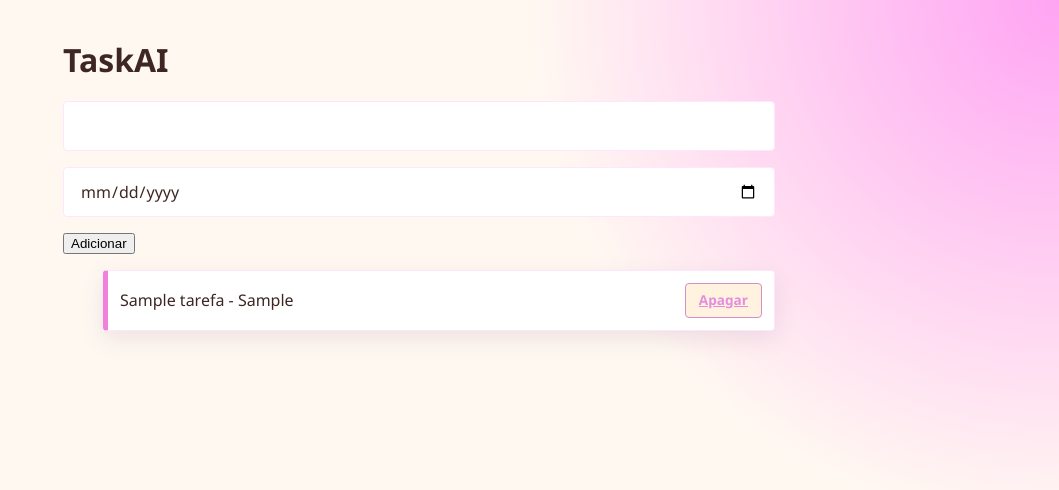
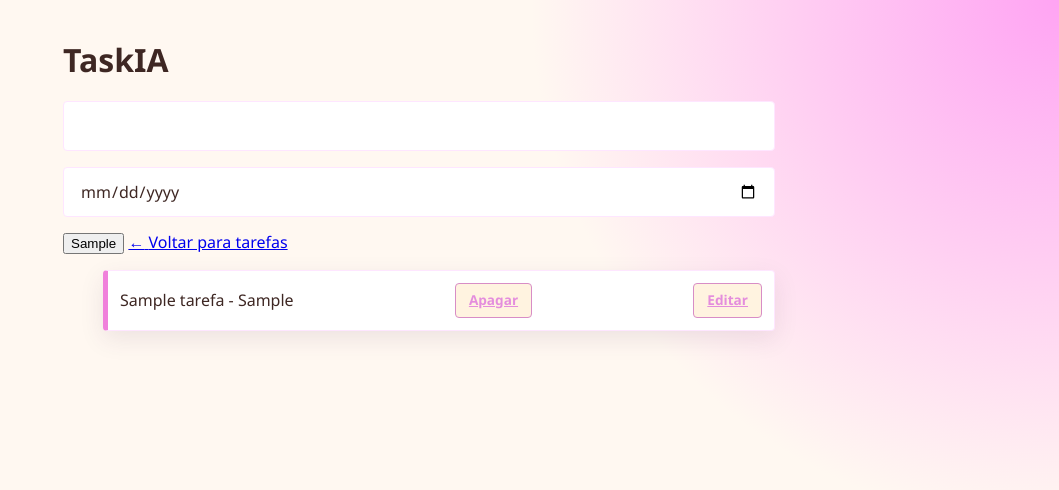
Before and after one commit to suellensanches/tarefas_mvc_Flask, a Flask app: template src/tarefas/templates/base.html in a window 1280 px wide. Shown: the top 490 px of the page, without its empty margins (221-1280 px from the left). Run offline with Flask 3, Linux system fonts and the light colour scheme; the template is opened without the code that fills it: most values are stand-ins (such as "Sample title", 1, 10 or a date in 2020).

Commit message:
Editar tarefas

```diff
--- a/src/tarefas/app.py
+++ b/src/tarefas/app.py
@@ -16,8 +16,8 @@ def test():
 def home():
 
     if request.method == 'POST':
-        titulo_form = request.form['tituloTarefa'] # casa com o nome do input no form
-        data_conclusao_form = request.form['dataConclusao'] # Casa com o nome do input no form
+        titulo_form = request.form['tituloTarefa'] # Casa com o nome do input no form
+        data_conclusao_form = request.form['dataConclusao']
 
         data_corrigida = data_conclusao_form or None
 
@@ -29,19 +29,48 @@ def home():
 
         return redirect(url_for('home'))
 
-    tarefas = Tarefa.listarTarefas()
+    tarefas= Tarefa.listarTarefas()
 
-    return render_template('base.html',
-                           titulo_da_pagina='Home',
-                           tarefas_da_pagina=tarefas
-                           )
+    return render_template(
+        'base.html',
+        titulo_da_pagina='Minha lista',
+        tarefas_da_pagina=tarefas,
+        button_submit="Adicionar",
+        botao_voltar="display: none",
+    )
 
-# Crie uma nova funcionalidade para apagar cada uma das tarefas cadastradas
 @app.route('/delete/<int:id>')
 def apagar_id_especificado(id):
     Tarefa.apagarTarefa(id)
 
     return redirect('/')
 
+@app.route('/edit/<int:id_tarefa>', methods=['GET', 'POST'])
+def editar_id_especificado(id_tarefa):
+
+    if request.method == 'POST':
+        titulo_form = request.form['tituloTarefa']
+        data_conclusao_form = request.form['dataConclusao']
+
+        data_corrigida = data_conclusao_form or None
+
+        tarefa = Tarefa(
+            titulo=titulo_form,
+            id=id_tarefa,
+            data_conclusao=data_corrigida
+        )
+
+        tarefa.editarTarefas()
+
+        return redirect(url_for('home'))
+    return render_template(
+        "base.html",
+        titulo_da_pagina="Minha lista de tarefas",
+        tarefas_da_pagina={"titulo_tarefa:": None, "data_conclusao": None},
+        button_submit="Atualizar",
+        lista="display: none",
+
+    )
 if __name__ == '__main__':
+
     app.run()
--- a/src/tarefas/templates/base.html
+++ b/src/tarefas/templates/base.html
@@ -7,25 +7,24 @@
     <link rel="stylesheet" href="{{ url_for('static', filename='style.css') }}">
 </head>
 <body>
-    <h1>TaskAI</h1>
+    <h1> TaskIA </h1>
+    <form method="POST"> <!--Seleciona o método HTTP-->
+        <input type="text" id="tituloTarefa" name="tituloTarefa">
+        <input type="date" id="dataConclusao" name="dataConclusao">
+        <button type="submit" onclick="adicionarTarefa()">{{ button_submit }}</button>
+        <a href="/" class="botao-voltar" style="{{ botao_voltar }}">
+        <span class="botao-voltar__icone" aria-hidden="true">←</span>
+        <span>Voltar para tarefas</span>
+</a>
+        <!-- <output id="listaTarefas">Nenhuma tarefa cadastrada</output> -->
+    </form>
 
-    <form method="POST" action="/">
-
-        <input type="text" id="tituloTarefa" name="tituloTarefa">
-
-        <input type="date" id="dataConclusao" name="dataConclusao">
-
-        <button type="submit" onclick="adicionarTarefa()">Adicionar</button>
-    </form>
-    <!-- <output id="listaTarefas">Nenhuma tarefa cadastrada</output> -->
-
-    <ul id="listaTarefas">
+    <ul id="listaTarefas" style="{{ lista }}">
         {% for tarefa in tarefas_da_pagina %}
             <li>
                 {{ tarefa.titulo_tarefa }} - {{ tarefa.data_conclusao }}
-
-                <a
-                    href="{{ url_for('apagar_id_especificado', id=tarefa.id_tarefa) }}">Apagar</a>
+                <a href="/delete/{{ tarefa.id_tarefa }}">Apagar</a>
+                <a href="/edit/{{ tarefa.id_tarefa }}">Editar</a>
             </li>
         {% endfor %}
     </ul>
```
Also changed, not shown: src/tarefas/models/tarefa.py (+12 -9 lines).
